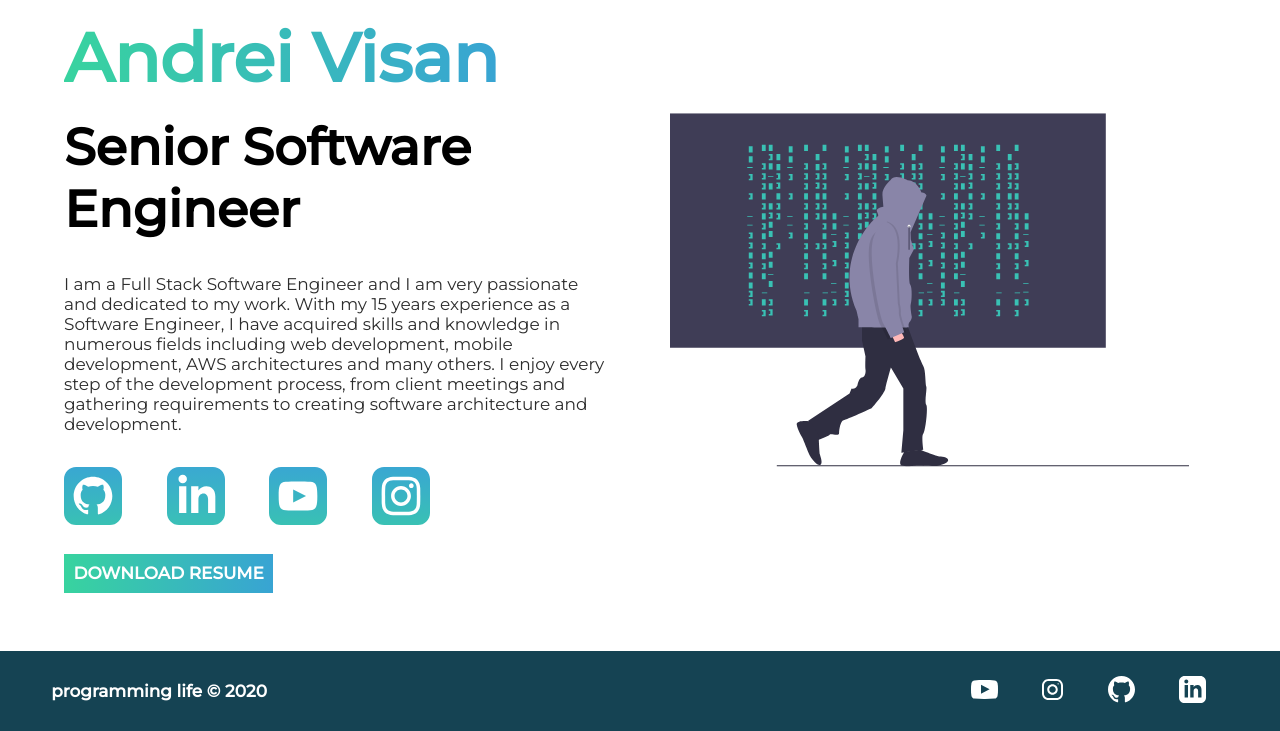
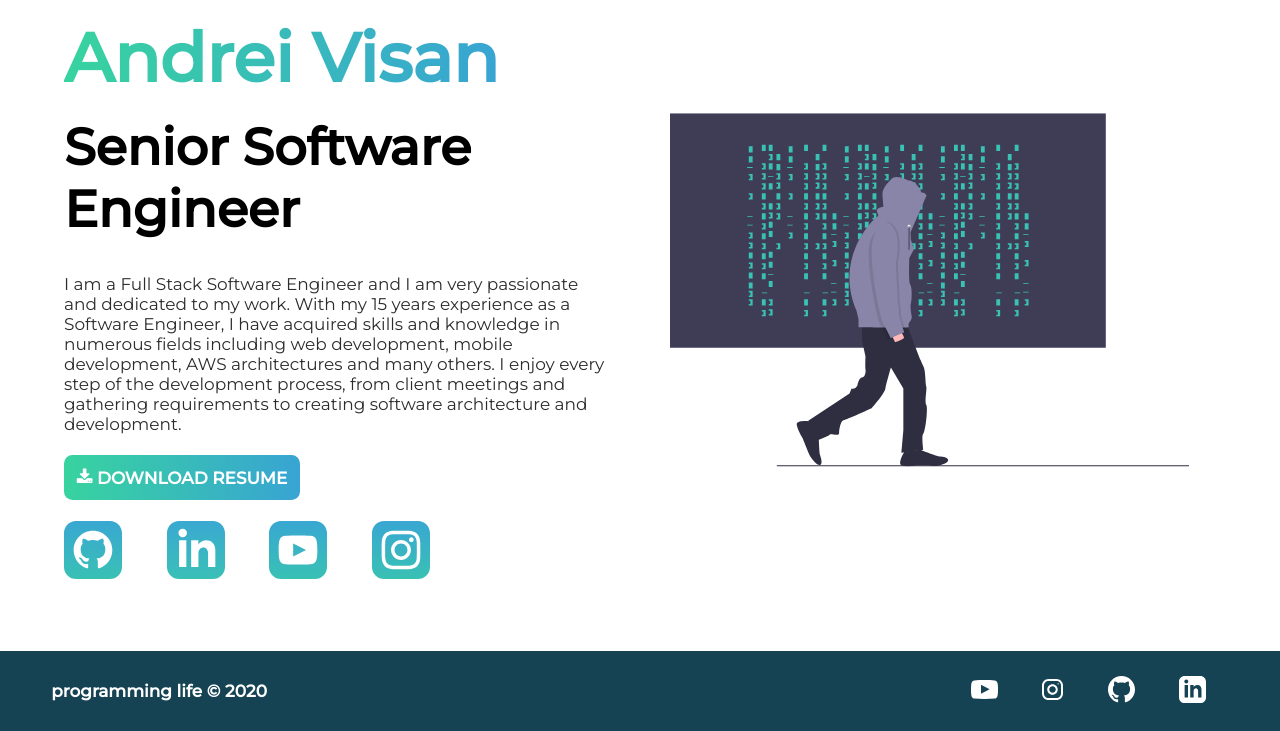
Before and after one commit to andreivisan/py_portfolio, a Flask app: page / in a window 1280 px wide. Shown: the part 149-880 px from the top of the page. Run offline with Flask 2, Linux system fonts and the light colour scheme.

Commit message:
Modified design

```diff
--- a/static/styles/_intro.scss
+++ b/static/styles/_intro.scss
@@ -55,16 +55,11 @@
 }
 
 .download-resume-bttm {
-  border: 0.2rem solid;
-  padding: 1rem;
-  -moz-border-image: $moz-gradient;
-  -webkit-border-image: $webkit-gradient;
-  border-image: $gradient;
-  -webkit-border-image-slice: 2;
-  border-image-slice: 2;
+  padding: 1.5rem;
   background: $gradient;
   color: white;
   font-weight: bold;
+  border-radius: 1rem;
 }
 
 .active {
--- a/static/styles/style.css
+++ b/static/styles/style.css
@@ -165,17 +165,12 @@
 }
 
 .download-resume-bttm {
-  border: 0.2rem solid;
-  padding: 1rem;
-  -o-border-image: linear-gradient(to right, #38d39f, #38a4d3);
-     border-image: -webkit-gradient(linear, left top, right top, from(#38d39f), to(#38a4d3));
-     border-image: linear-gradient(to right, #38d39f, #38a4d3);
-  -webkit-border-image-slice: 2;
-  border-image-slice: 2;
+  padding: 1.5rem;
   background: -webkit-gradient(linear, left top, right top, from(#38d39f), to(#38a4d3));
   background: linear-gradient(to right, #38d39f, #38a4d3);
   color: white;
   font-weight: bold;
+  border-radius: 1rem;
 }
 
 .active {
--- a/templates/index.html
+++ b/templates/index.html
@@ -11,6 +11,8 @@
     <link href="https://fonts.googleapis.com/css2?family=Montserrat:wght@400;500&display=swap" rel="stylesheet">
     <link rel="stylesheet" href="../static/styles/style.css">
     <link href="../static/assets/favicon.svg" rel="icon">
+    <!-- Add icon library -->
+    <link rel="stylesheet" href="https://cdnjs.cloudflare.com/ajax/libs/font-awesome/4.7.0/css/font-awesome.min.css">
     <title>Andrei Visan | Programming Life</title>
 </head>
 
@@ -43,6 +45,11 @@
                 creating software architecture and development.
             </p>
             <div class="intro-social">
+                <a href="../static/assets/resume/AndreiVisan_CV.pdf" download="AndreiVisan_CV" class="download-resume-bttm">
+                    <i class="fa fa-download"></i> DOWNLOAD RESUME
+                </a>
+            </div>
+            <div class="intro-social">
                 <a href="https://github.com/andreivisan" target="_blank"><img src="../static/assets/icons/github.svg"
                         alt="github-social-link"></a>
                 <a href="https://www.linkedin.com/in/andreivisan/" target="_blank"><img
@@ -51,11 +58,6 @@
                         src="../static/assets/icons/youtube.svg" alt="youtube-social-link"></a>
                 <a href="https://www.instagram.com/programminglife.io/" target="_blank"><img
                         src="../static/assets/icons/instagram.svg" alt="instagram-social-link"></a>
-            </div>
-            <div class="intro-social">
-                <a href="../static/assets/resume/AndreiVisan_CV.pdf" download="AndreiVisan_CV" class="download-resume-bttm">
-                    DOWNLOAD RESUME
-                </a>
             </div>
         </div>
 
```
Also changed, not shown: 1 other file.
